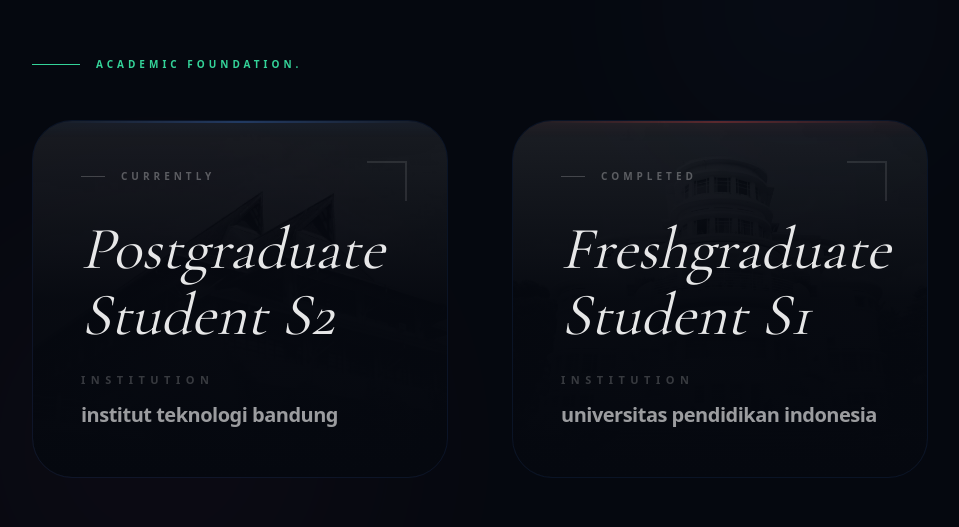
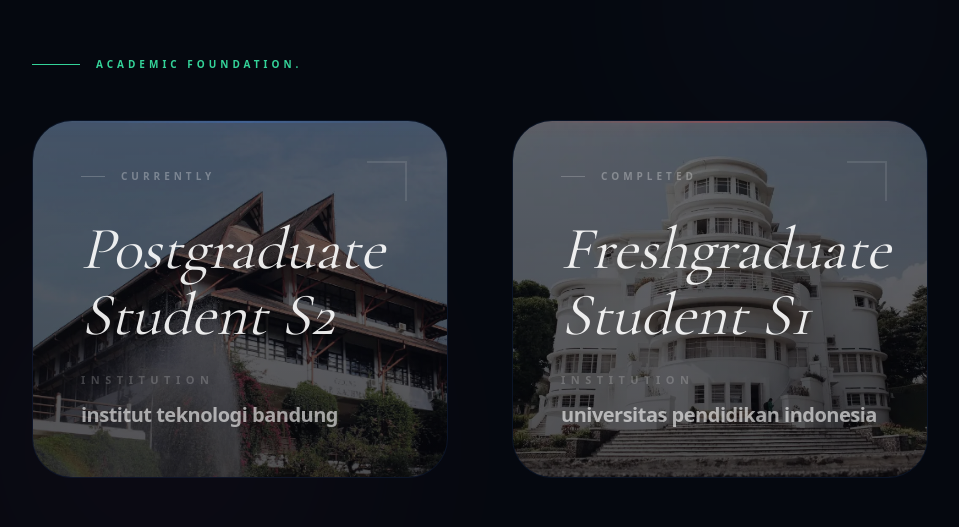
Before and after one commit to Dhaafin/portfolio, a Next.js app: page / in a window 1280 px wide. Shown: the part 2400-2927 px from the top of the page, without its empty margins (160-1119 px from the left). Built offline with nearby package versions, Linux system fonts and the light colour scheme; no server answers; the database is empty.

Commit message:
refactor: education cards styling

```diff
--- a/src/components/organism/landing-page/AboutSection.jsx
+++ b/src/components/organism/landing-page/AboutSection.jsx
@@ -12,6 +12,8 @@
 import Text from "@/components/atoms/Text";
 
 const CV_URL = `${process.env.NEXT_PUBLIC_SUPABASE_URL}/storage/v1/object/public/cv/resume.pdf`;
+const smoothTransition = { duration: 0.2, ease: [0.23, 1, 0.32, 1] };
+const fastTransition = { duration: 0.05, ease: [0.23, 1, 0.32, 1] };
 
 // --- Sub-Components ---
 
@@ -40,19 +42,19 @@
       >
         {/* Subtle Colored Background for Button Presence */}
         <div
-          className="absolute inset-0 rounded-lg opacity-[0.06] group-hover:opacity-[0.12] transition-opacity duration-[800ms] ease-[cubic-bezier(0.23,1,0.32,1)]"
+          className="absolute inset-0 rounded-lg opacity-[0.06] group-hover:opacity-[0.12] transition-opacity duration-200 ease-[cubic-bezier(0.23,1,0.32,1)]"
           style={{ background: `linear-gradient(to top, ${color}, transparent)` }}
         />
 
         {/* Center-Growing Underline */}
         <div
-          className="absolute bottom-0 left-1/2 -translate-x-1/2 h-[1px] w-0 group-hover:w-full transition-all duration-[800ms] ease-[cubic-bezier(0.23,1,0.32,1)]"
+          className="absolute bottom-0 left-1/2 -translate-x-1/2 h-[1px] w-0 group-hover:w-full transition-all duration-200 ease-[cubic-bezier(0.23,1,0.32,1)]"
           style={{ backgroundColor: color }}
         />
 
         {/* Text */}
         <span
-          className="relative z-10 text-[10px] font-black uppercase tracking-[0.4em]"
+          className="relative z-10 text-[10px] font-black uppercase tracking-[0.4em] transition-colors duration-200"
           style={{ color: color }}
         >
           {text}
@@ -118,7 +120,6 @@
   ];
 
   const springTransition = { type: "spring", stiffness: 300, damping: 30 };
-  const smoothTransition = { duration: 0.2, ease: [0.23, 1, 0.32, 1] };
 
   return (
     <section
@@ -272,17 +273,13 @@
           <SectionLabel color="#34D399">academic foundation.</SectionLabel>
           <div className="grid grid-cols-1 md:grid-cols-2 gap-10 md:gap-16">
             {educations.map((edu, i) => (
-              <motion.div
+              <div
                 key={i}
-                className="group relative overflow-hidden rounded-[2.5rem] border border-white/5 bg-surface transition-colors duration-700"
-                whileHover={{ borderColor: "rgba(255, 255, 255, 0.2)" }}
+                className="group relative overflow-hidden rounded-[2.5rem] border border-white/5 bg-surface hover:border-white/20 transition-colors duration-200"
               >
                 {/* Neon Light Top Border */}
-                <motion.div
-                  className="absolute top-0 left-0 right-0 h-[2px] z-20"
-                  initial={{ opacity: 0.3 }}
-                  whileHover={{ opacity: 1 }}
-                  transition={smoothTransition}
+                <div
+                  className="absolute top-0 left-0 right-0 h-[2px] z-20 opacity-30 group-hover:opacity-100 transition-opacity duration-150 ease-out"
                   style={{
                     background: `linear-gradient(90deg, transparent, ${edu.neon}, transparent)`,
                     boxShadow: `0 0 15px ${edu.neon}`,
@@ -290,22 +287,14 @@
                 />
 
                 {/* Ambient Neon Flare */}
-                <motion.div
-                  className="absolute -top-24 -left-24 w-48 h-48 rounded-full blur-[80px]"
-                  initial={{ opacity: 0 }}
-                  whileHover={{ opacity: 0.2 }}
-                  transition={smoothTransition}
+                <div
+                  className="absolute -top-24 -left-24 w-48 h-48 rounded-full blur-[80px] opacity-0 group-hover:opacity-20 transition-opacity duration-150 ease-out"
                   style={{ backgroundColor: edu.neon }}
                 />
 
                 {/* Background Image with luxury overlay */}
                 <div className="absolute inset-0 -z-10 overflow-hidden">
-                  <motion.div
-                    initial={{ scale: 1, opacity: 0.1 }}
-                    whileHover={{ scale: 1.1, opacity: 0.2 }}
-                    transition={smoothTransition}
-                    className="h-full w-full grayscale"
-                  >
+                  <div className="h-full w-full opacity-40 group-hover:opacity-70 scale-100 group-hover:scale-105 transition-all duration-150 ease-out">
                     <Image
                       src={edu.image}
                       alt={edu.institution}
@@ -314,8 +303,8 @@
                       className="object-cover"
                       priority={i < 2}
                     />
-                  </motion.div>
-                  <div className="absolute inset-0 bg-gradient-to-t from-background via-background/90 to-transparent" />
+                  </div>
+                  <div className="absolute inset-0 bg-gradient-to-t from-black/25 to-transparent" />
                 </div>
 
                 <div className="relative p-6 sm:p-8 md:p-10 lg:p-12 flex flex-col min-h-[200px] sm:min-h-[260px] md:min-h-[320px] justify-between">
@@ -359,7 +348,7 @@
                     </svg>
                   </motion.div>
                 </div>
-              </motion.div>
+              </div>
             ))}
           </div>
         </motion.div>
```
